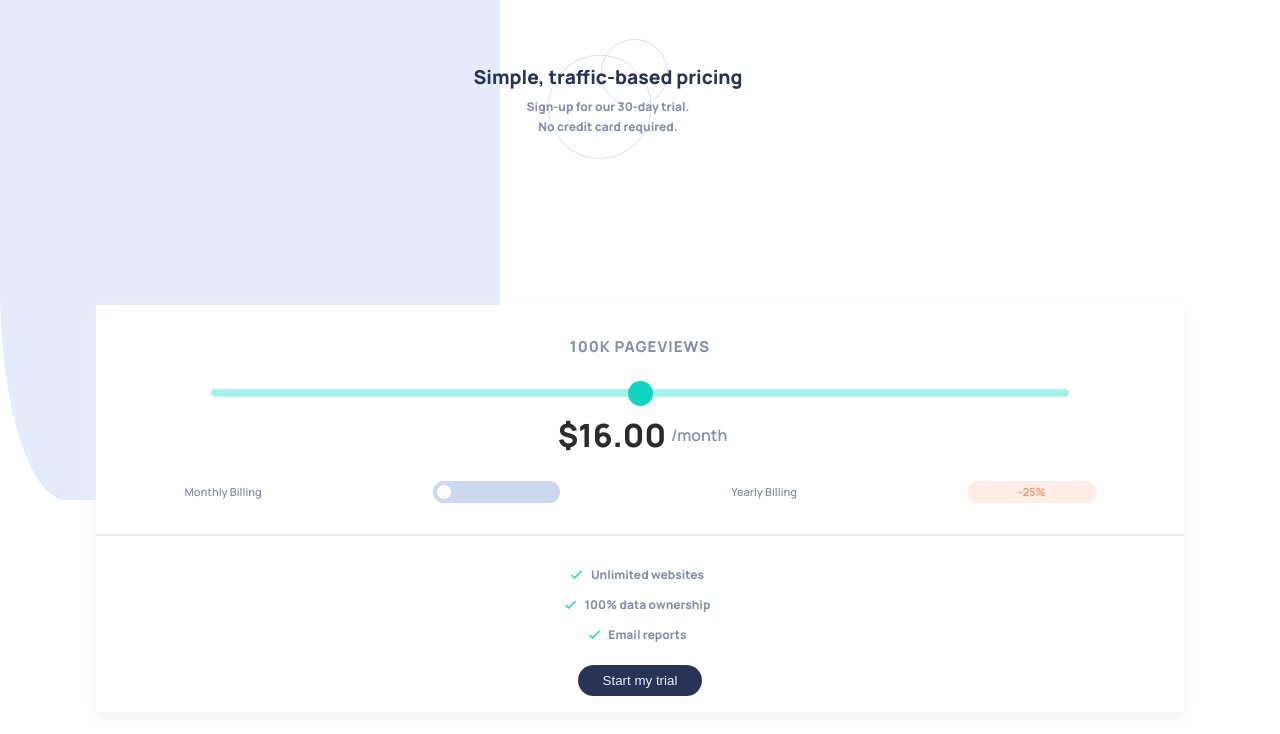
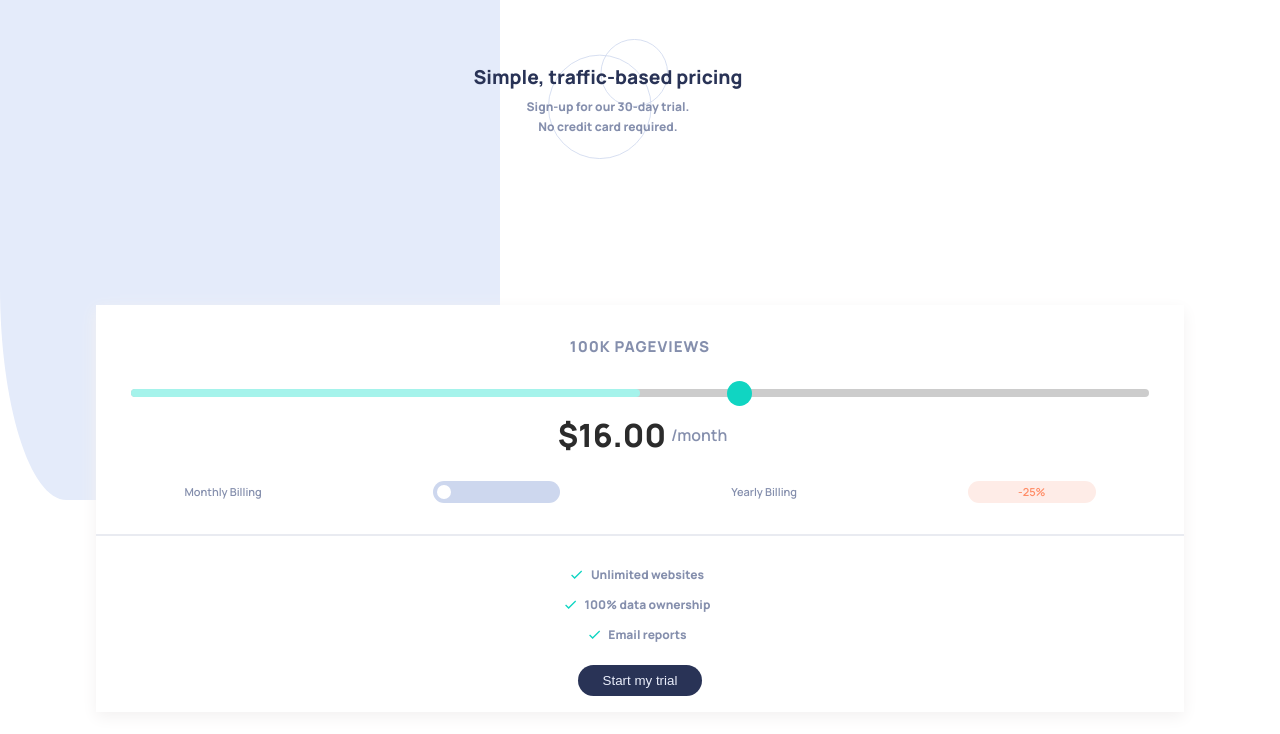
Before and after one commit to C-E-Campbell/pricingComponent, a Next.js app: page / in a window 1280 px wide. Shown: the top 734 px of the page. Built offline with nearby package versions, Linux system fonts and the light colour scheme.

Commit message:
fixed slider

```diff
--- a/components/priceCard.js
+++ b/components/priceCard.js
@@ -5,6 +5,7 @@ export default function priceCard() {
   const [price, setPrice] = useState(16);
   const [cycle, setCycle] = useState('monthly');
   const [toggleState, setToggleState] = useState(false);
+  const [sliderVal, setSliderVal] = useState(50);
   const [bundle, setBundle] = useState({
     views: '100K',
     price: 16.0,
@@ -20,6 +21,7 @@ export default function priceCard() {
       { views: '500K', price: 24, discount: 18 },
       { views: '1M', price: 36, discount: 27 },
     ];
+    setSliderVal(val);
     if (val <= 20) {
       setBundle(packages[0]);
     } else if (val <= 40) {
@@ -51,16 +53,22 @@ export default function priceCard() {
         <h3 className={styles.billing_section_heading}>
           {bundle.views} PAGEVIEWS
         </h3>
-
+        <div className={styles.test}>
+          <div
+            style={{ width: sliderVal + '%' }}
+            className={styles.test1}
+          ></div>
           <input
             className={styles.billing_slider}
             type="range"
-          min="20"
+            min="0"
             max="100"
             id="myRange"
+            value={sliderVal}
             step="20"
             onChange={(e) => changePrice(e)}
           />
+        </div>
 
         <p className={styles.billing_slider_price}>
           {cycle === 'monthly' ? (
--- a/styles/priceCard.module.scss
+++ b/styles/priceCard.module.scss
@@ -39,7 +39,7 @@
     -webkit-appearance: none;
     height: 25px;
     width: 25px;
-    background: hsl(174, 86%, 45%);
+    background-color: hsl(174, 86%, 45%);
 
     border-radius: 50%;
   }
@@ -47,9 +47,18 @@
   input[type='range']::-moz-range-thumb {
     height: 25px;
     width: 25px;
-    background: hsl(174, 86%, 45%);
+    background-color: hsl(174, 86%, 45%);
 
     border-radius: 50%;
+  }
+
+  input[type='range']::-moz-range-progress {
+    background-color: green;
+    height: 25px;
+  }
+
+  ::-webkit-progress-value {
+    background-color: orange;
   }
 }
 .billing_section_heading {
@@ -60,14 +69,31 @@
   letter-spacing: 1px;
   margin-bottom: 2rem;
 }
-
+.test {
+  background-color: #ccc;
+  position: relative;
+  display: flex;
+  align-items: center;
+  border-radius: 20px;
+  width: 95%;
+}
+.test1 {
+  position: absolute;
+  display: flex;
+  align-items: center;
+  height: 100%;
+  z-index: 2;
+  border-radius: 20px;
+  background-color: hsl(174, 77%, 80%);
+}
 .billing_slider {
-  background-color: #a5f3eb;
-  width: 80%;
+  background-color: transparent;
+  width: 100%;
   height: 8px;
   margin: 0 auto;
   border-radius: 20px;
   position: relative;
+  z-index: 4;
 }
 .billing_slider_price {
   color: hsl(225, 20%, 60%);
```
Lines whose indentation alone changed are shown as unchanged.
